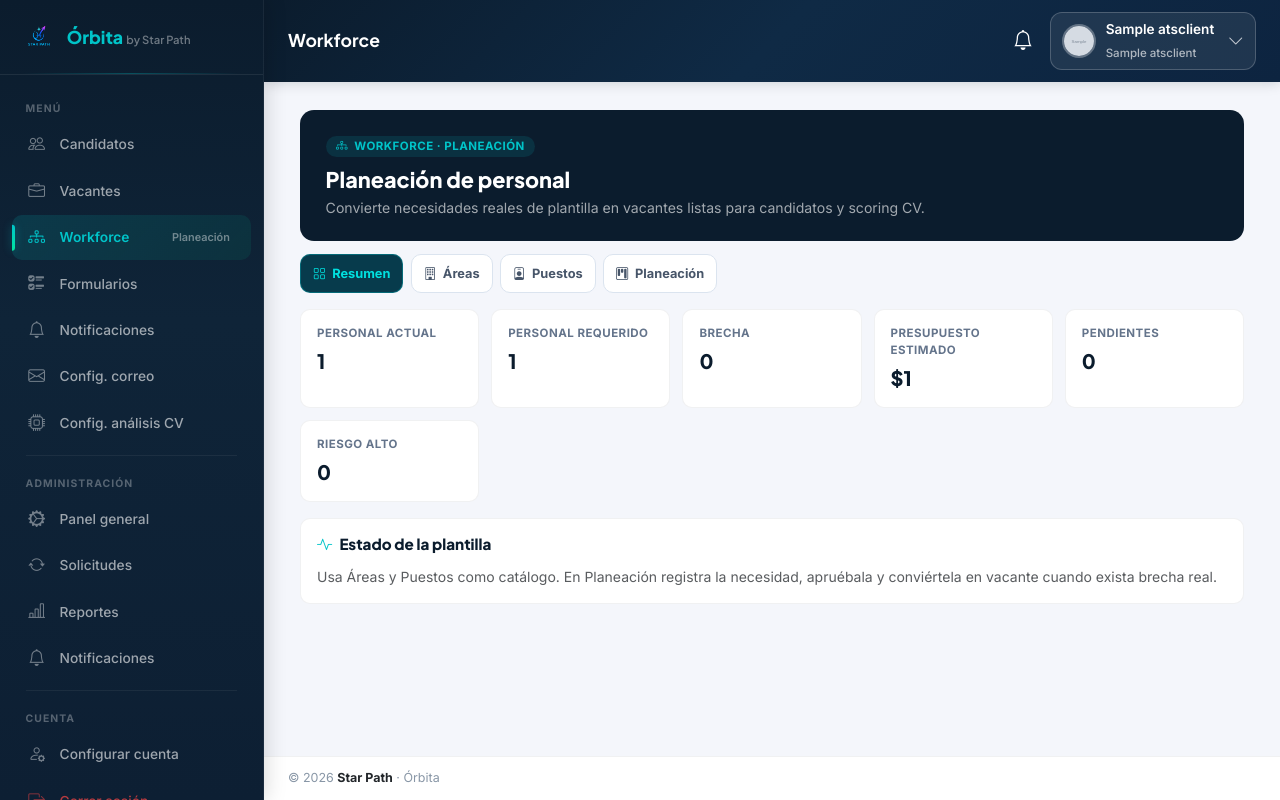
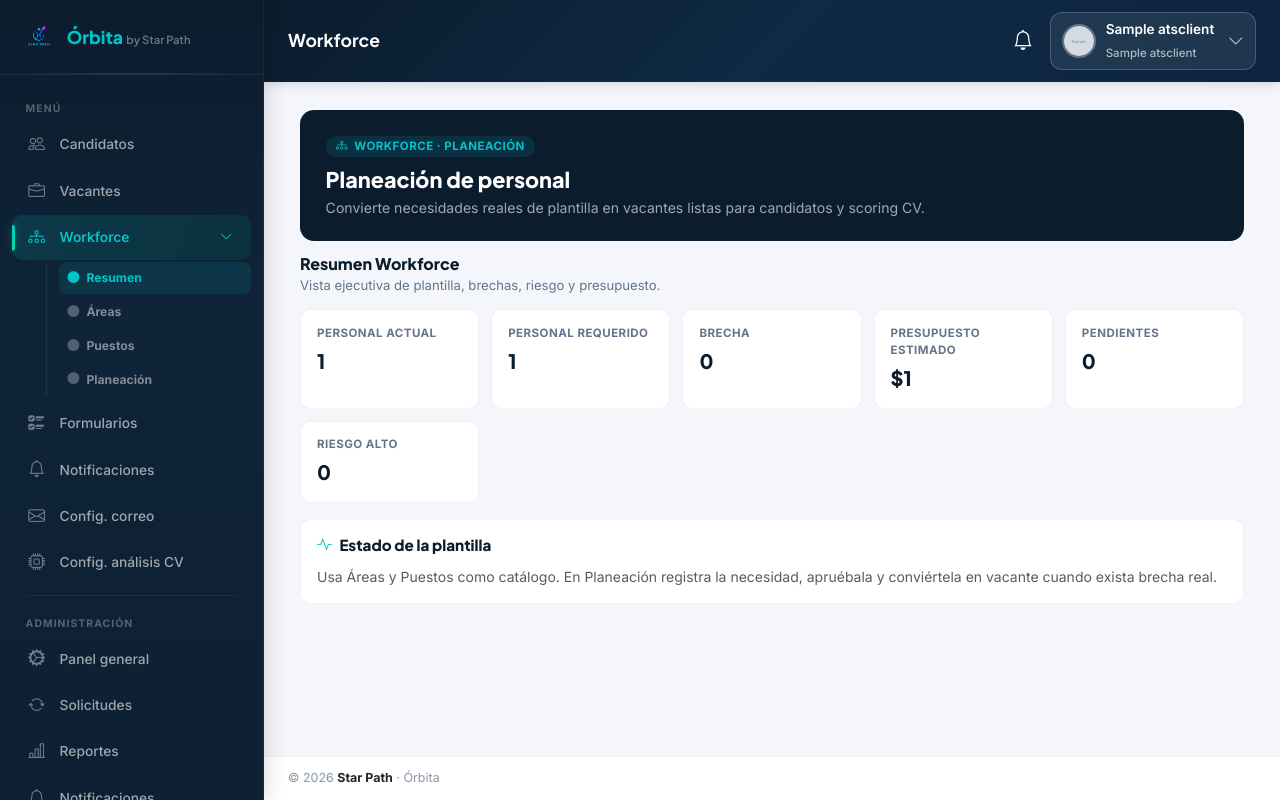
Before and after one commit to soportestarpathai/starpathai_web, a Django app: page /orbita/plataforma/dashboard/workforce/ in a window 1280 px wide. Run offline with Django 5.2, Linux system fonts and the light colour scheme; a user stored in the database is signed in; tables that the repository leaves empty hold one stand-in row (values such as "Sample post"); grey boxes marked "Sample" are stand-in pictures; data that the repository does not hold is empty; some libraries are stand-ins or nearby versions.

Commit message:
Move workforce navigation into sidebar

```diff
--- a/mi_app/templates/orbita/base_orbita.html
+++ b/mi_app/templates/orbita/base_orbita.html
@@ -145,6 +145,52 @@
     }
     .ats-sidebar .nav-link:hover i { opacity: 1; color: #00c4c9; }
     .ats-sidebar .nav-link.active i { opacity: 1; color: #00c4c9; }
+    .ats-sidebar .nav-group {
+      margin-bottom: 0.15rem;
+    }
+    .ats-sidebar .nav-parent {
+      justify-content: flex-start;
+    }
+    .ats-sidebar .nav-parent .nav-caret {
+      margin-left: auto;
+      color: rgba(255,255,255,0.35);
+      font-size: 0.82rem;
+    }
+    .ats-sidebar .nav-submenu {
+      display: grid;
+      gap: 0.12rem;
+      margin: 0.15rem 0 0.35rem 2.15rem;
+      padding-left: 0.7rem;
+      border-left: 1px solid rgba(255,255,255,0.08);
+    }
+    .ats-sidebar .nav-submenu-link {
+      display: flex;
+      align-items: center;
+      gap: 0.45rem;
+      min-height: 32px;
+      border-radius: 8px;
+      padding: 0.38rem 0.55rem;
+      color: rgba(255,255,255,0.48);
+      text-decoration: none;
+      font-size: 0.76rem;
+      font-weight: 700;
+      transition: all 0.2s var(--ats-transition);
+    }
+    .ats-sidebar .nav-submenu-link i {
+      font-size: 0.74rem;
+      color: rgba(255,255,255,0.28);
+    }
+    .ats-sidebar .nav-submenu-link:hover {
+      background: rgba(255,255,255,0.05);
+      color: rgba(255,255,255,0.88);
+    }
+    .ats-sidebar .nav-submenu-link.active {
+      background: rgba(0,196,201,0.12);
+      color: #00c4c9;
+    }
+    .ats-sidebar .nav-submenu-link.active i {
+      color: #00c4c9;
+    }
     .ats-sidebar .nav-divider { height: 1px; background: rgba(255,255,255,0.06); margin: 0.6rem 0.85rem; }
     .ats-sidebar .nav-link.text-danger { color: rgba(239,68,68,0.75) !important; }
     .ats-sidebar .nav-link.text-danger:hover { background: rgba(239,68,68,0.1); color: #ef4444 !important; }
@@ -312,7 +358,20 @@
         <div class="nav-item"><a href="{% url 'orbita_dashboard' %}?section=reclutamiento" class="nav-link {% if orbita_page == 'reclutamiento' %}active{% endif %}"><i class="bi bi-briefcase"></i> Vacantes</a></div>
         {% endif %}
         {% if orbita_modules.workforce %}
-        <div class="nav-item"><a href="{% url 'orbita_workforce_dashboard' %}" class="nav-link {% if orbita_page == 'workforce' %}active{% endif %}"><i class="bi bi-diagram-3"></i> Workforce <span style="display:block;font-size:0.68rem;color:rgba(255,255,255,.42);margin-left:1.9rem;line-height:1;">Planeación</span></a></div>
+        <div class="nav-group">
+          <div class="nav-item">
+            <a href="{% url 'orbita_workforce_dashboard' %}?tab=resumen" class="nav-link nav-parent {% if orbita_page == 'workforce' %}active{% endif %}">
+              <i class="bi bi-diagram-3"></i> Workforce
+              <i class="bi bi-chevron-down nav-caret"></i>
+            </a>
+          </div>
+          <div class="nav-submenu">
+            <a href="{% url 'orbita_workforce_dashboard' %}?tab=resumen" class="nav-submenu-link {% if orbita_page == 'workforce' and active_tab == 'resumen' %}active{% endif %}"><i class="bi bi-circle-fill"></i> Resumen</a>
+            <a href="{% url 'orbita_workforce_dashboard' %}?tab=areas" class="nav-submenu-link {% if orbita_page == 'workforce' and active_tab == 'areas' %}active{% endif %}"><i class="bi bi-circle-fill"></i> Áreas</a>
+            <a href="{% url 'orbita_workforce_dashboard' %}?tab=puestos" class="nav-submenu-link {% if orbita_page == 'workforce' and active_tab == 'puestos' %}active{% endif %}"><i class="bi bi-circle-fill"></i> Puestos</a>
+            <a href="{% url 'orbita_workforce_dashboard' %}?tab=planes" class="nav-submenu-link {% if orbita_page == 'workforce' and active_tab == 'planes' %}active{% endif %}"><i class="bi bi-circle-fill"></i> Planeación</a>
+          </div>
+        </div>
         {% endif %}
         {% if orbita_modules.forms %}
         <div class="nav-item"><a href="{% url 'orbita_form_list' %}" class="nav-link {% if orbita_page == 'formularios' %}active{% endif %}"><i class="bi bi-ui-checks"></i> Formularios</a></div>
--- a/mi_app/templates/orbita/workforce_dashboard.html
+++ b/mi_app/templates/orbita/workforce_dashboard.html
@@ -28,37 +28,25 @@
   }
   .wf-hero h1 { font-family: var(--ats-heading); font-size: 1.35rem; font-weight: 800; margin: 0 0 .25rem; color: #fff; }
   .wf-hero p { color: rgba(255,255,255,.62); margin: 0; font-size: .88rem; }
-  .wf-menu {
+  .wf-section-head {
     display: flex;
-    align-items: center;
+    align-items: flex-end;
     justify-content: space-between;
-    gap: .75rem;
-    margin-bottom: 1rem;
+    gap: 1rem;
+    margin-bottom: .85rem;
   }
-  .wf-tabs {
-    display: flex;
-    flex-wrap: wrap;
-    gap: .45rem;
+  .wf-section-head h2 {
+    color: #0b1c2d;
+    font-family: var(--ats-heading);
+    font-size: 1rem;
+    font-weight: 850;
+    margin: 0;
   }
-  .wf-tab {
-    display: inline-flex;
-    align-items: center;
-    gap: .4rem;
-    border: 1px solid #dbe4ef;
-    background: #fff;
-    color: #475569;
-    border-radius: 10px;
-    padding: .55rem .75rem;
-    font-weight: 800;
-    font-size: .8rem;
-    text-decoration: none;
+  .wf-section-head p {
+    color: #64748b;
+    font-size: .82rem;
+    margin: .15rem 0 0;
   }
-  .wf-tab.active {
-    background: #073b4c;
-    color: #00e0df;
-    border-color: rgba(0,196,201,.35);
-  }
-  .wf-mobile-menu { display: none; }
   .wf-kpis {
     display: grid;
     grid-template-columns: repeat(auto-fit, minmax(160px, 1fr));
@@ -165,8 +153,7 @@
   }
   @media (max-width: 992px) {
     .wf-two-col { grid-template-columns: 1fr; }
-    .wf-tabs { display: none; }
-    .wf-mobile-menu { display: block; }
+    .wf-section-head { align-items: flex-start; flex-direction: column; }
   }
 {% endblock %}
 
@@ -178,23 +165,21 @@
       <p>Convierte necesidades reales de plantilla en vacantes listas para candidatos y scoring CV.</p>
     </div>
 
-    <div class="wf-menu">
-      <nav class="wf-tabs" aria-label="Submenú Workforce">
-        <a class="wf-tab {% if active_tab == 'resumen' %}active{% endif %}" href="{% url 'orbita_workforce_dashboard' %}?tab=resumen"><i class="bi bi-grid"></i> Resumen</a>
-        <a class="wf-tab {% if active_tab == 'areas' %}active{% endif %}" href="{% url 'orbita_workforce_dashboard' %}?tab=areas"><i class="bi bi-building"></i> Áreas</a>
-        <a class="wf-tab {% if active_tab == 'puestos' %}active{% endif %}" href="{% url 'orbita_workforce_dashboard' %}?tab=puestos"><i class="bi bi-person-badge"></i> Puestos</a>
-        <a class="wf-tab {% if active_tab == 'planes' %}active{% endif %}" href="{% url 'orbita_workforce_dashboard' %}?tab=planes"><i class="bi bi-kanban"></i> Planeación</a>
-      </nav>
-      <div class="dropdown wf-mobile-menu">
-        <button class="btn btn-outline-secondary btn-sm dropdown-toggle" type="button" data-bs-toggle="dropdown">
-          <i class="bi bi-list me-1"></i> Menú Workforce
-        </button>
-        <ul class="dropdown-menu dropdown-menu-end">
-          <li><a class="dropdown-item" href="{% url 'orbita_workforce_dashboard' %}?tab=resumen">Resumen</a></li>
-          <li><a class="dropdown-item" href="{% url 'orbita_workforce_dashboard' %}?tab=areas">Áreas</a></li>
-          <li><a class="dropdown-item" href="{% url 'orbita_workforce_dashboard' %}?tab=puestos">Puestos</a></li>
-          <li><a class="dropdown-item" href="{% url 'orbita_workforce_dashboard' %}?tab=planes">Planeación</a></li>
-        </ul>
+    <div class="wf-section-head">
+      <div>
+        {% if active_tab == "areas" %}
+          <h2>Áreas / Departamentos</h2>
+          <p>Organiza las necesidades por áreas de la empresa.</p>
+        {% elif active_tab == "puestos" %}
+          <h2>Puestos requeridos</h2>
+          <p>Define puestos, salarios y área responsable.</p>
+        {% elif active_tab == "planes" %}
+          <h2>Planeación y autorizaciones</h2>
+          <p>Registra necesidades, apruébalas y conviértelas en vacantes.</p>
+        {% else %}
+          <h2>Resumen Workforce</h2>
+          <p>Vista ejecutiva de plantilla, brechas, riesgo y presupuesto.</p>
+        {% endif %}
       </div>
     </div>
 
```
